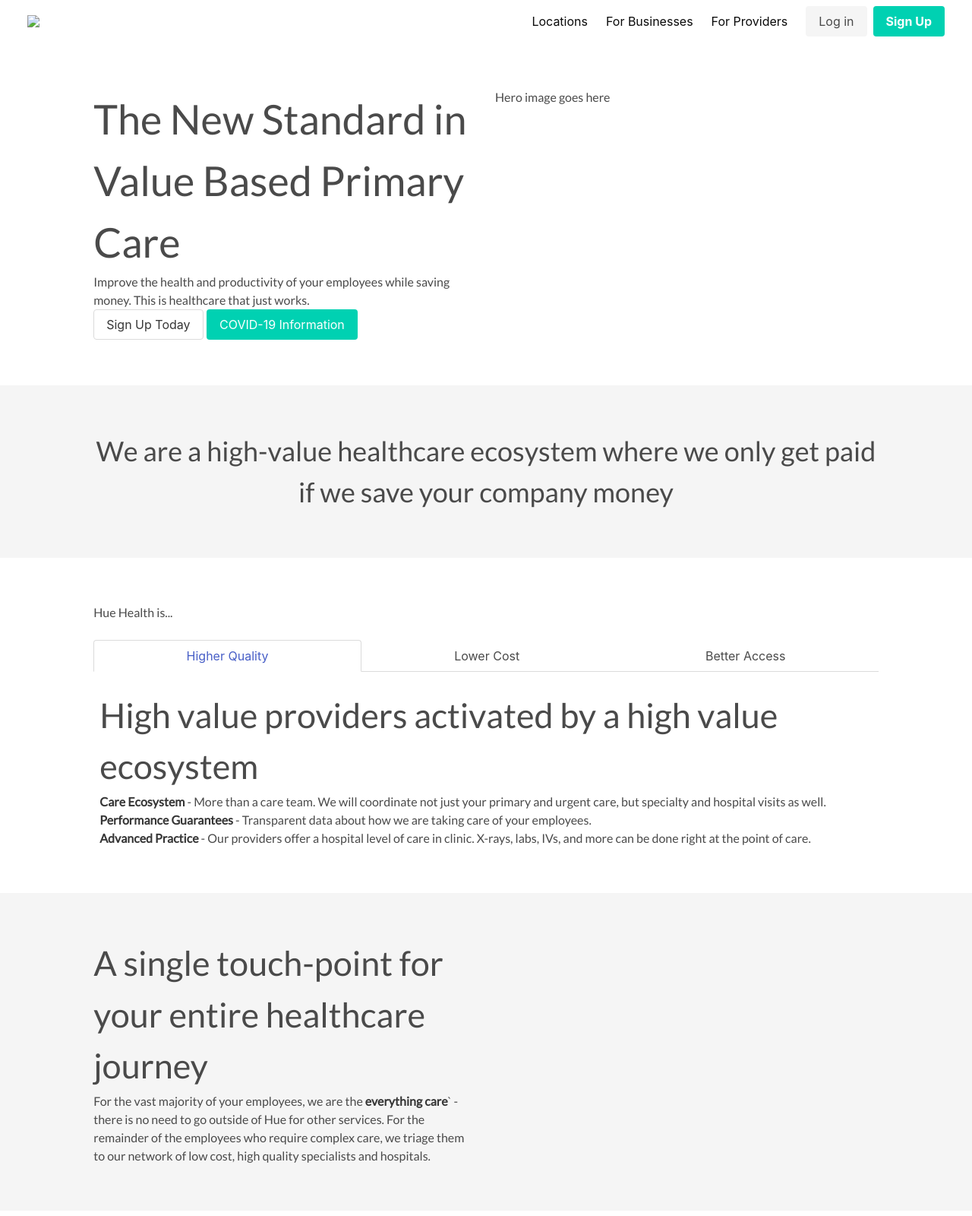
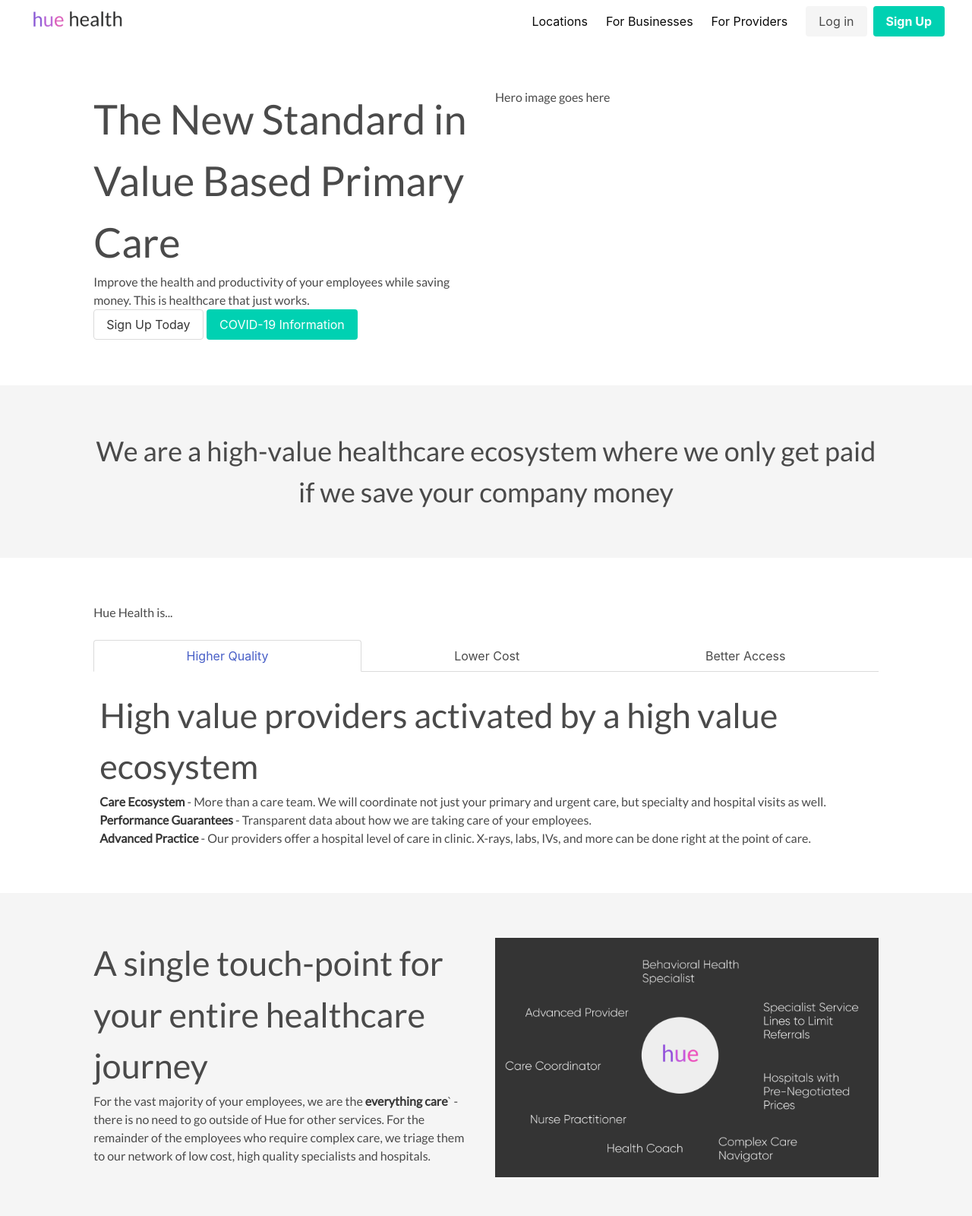
Before and after one commit to jakekerr24/Hue-Health, a plain HTML site: page index.html in a window 1280 px wide. Shown: the top 1600 px of the page at 76% size. Drawn offline with nearby package versions, Linux system fonts and the light colour scheme.

Commit message:
Moved images out of assets folder

```diff
--- a/index.html
+++ b/index.html
@@ -39,7 +39,7 @@
             href="http://www.huehealth.io"
             id="navbar-logo"
           >
-            <img src="assets/Hue Health Logo.png" height="100%" />
+            <img src="Hue Health Logo.png" height="100%" />
           </a>
 
           <div
@@ -183,7 +183,7 @@
                       <p>For the vast majority of your employees, we are the <strong>everything care</strong>` - there is no need to go outside of Hue for other services. For the remainder of the employees who require complex care, we triage them to our network of low cost, high quality specialists and hospitals. </p>
                   </div>
                   <div class="column">
-                      <img src="assets/Screen Shot 2020-12-27 at 7.58.57 PM.png" alt="">
+                      <img src="Screen Shot 2020-12-27 at 7.58.57 PM.png" alt="">
                   </div>
               </div>
           </div>
```
Also changed, not shown: Hue Health Logo.png (added), Screen Shot 2020-12-27 at 7.58.57 PM.png (added).
